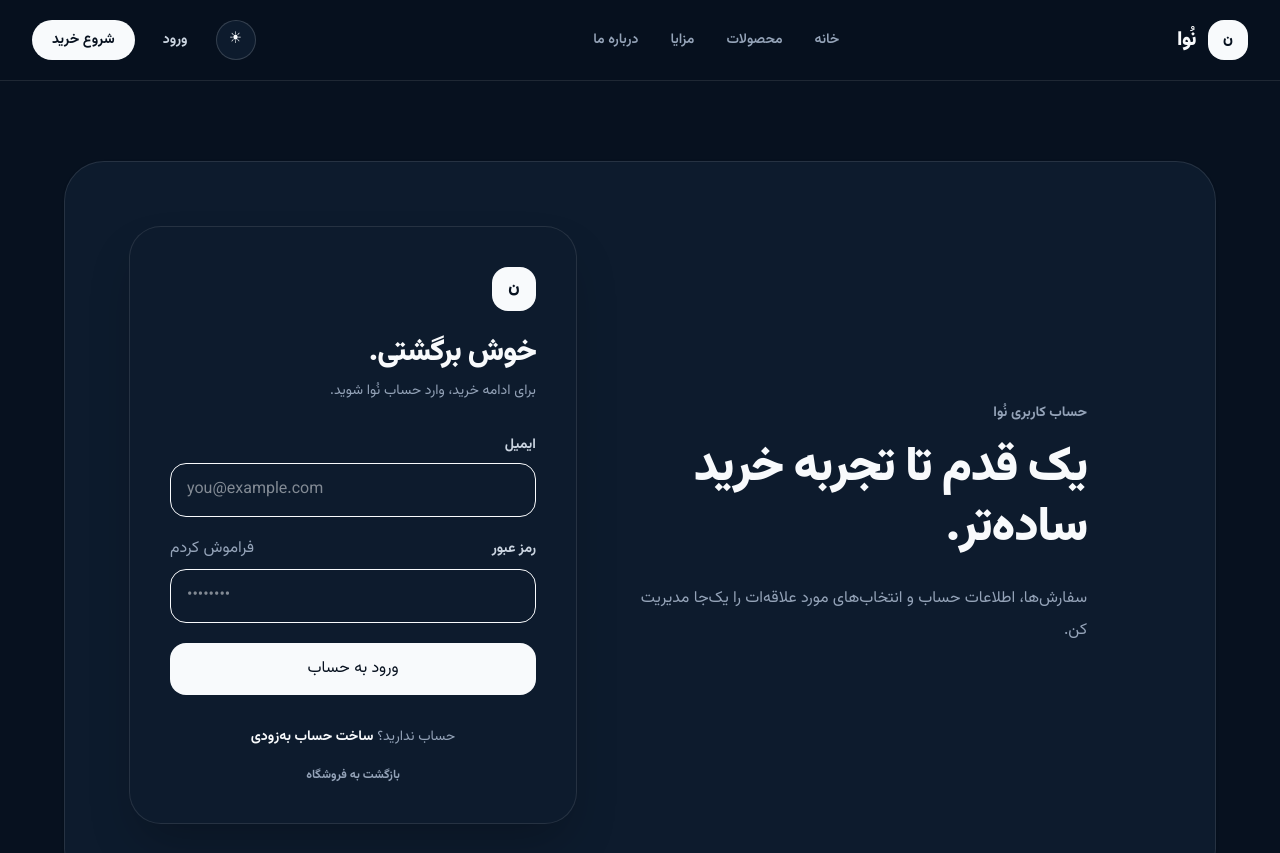
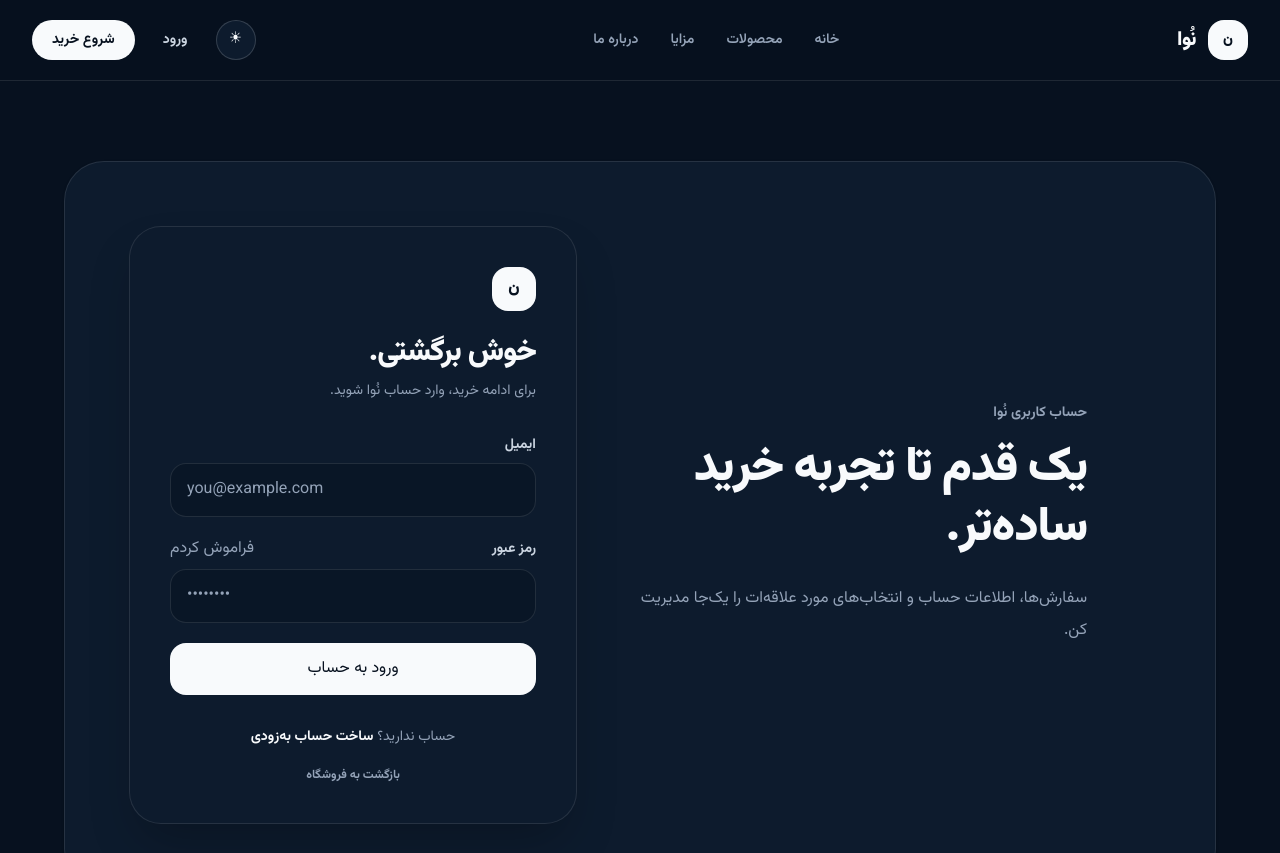
Before and after one commit to rouzbehtondkar/nextjs, a Next.js app: page /login in a window 1280 px wide. Shown: the top 853 px of the page. Built offline with nearby package versions, Linux system fonts and the light colour scheme.

Commit message:
Add theme-aware login input styles

```diff
--- a/app/globals.css
+++ b/app/globals.css
@@ -156,6 +156,22 @@ button {
   background: color-mix(in srgb, var(--foreground) 10%, transparent);
 }
 
+.theme-input {
+  border-color: var(--border);
+  background: var(--surface-alt);
+  color: var(--foreground);
+}
+
+.theme-input::placeholder {
+  color: var(--muted);
+}
+
+.theme-input:focus {
+  border-color: var(--border-strong);
+  background: var(--surface);
+  box-shadow: 0 0 0 4px color-mix(in srgb, var(--foreground) 5%, transparent);
+}
+
 .site-footer {
   border-color: var(--border);
   background: var(--surface-alt);
```
